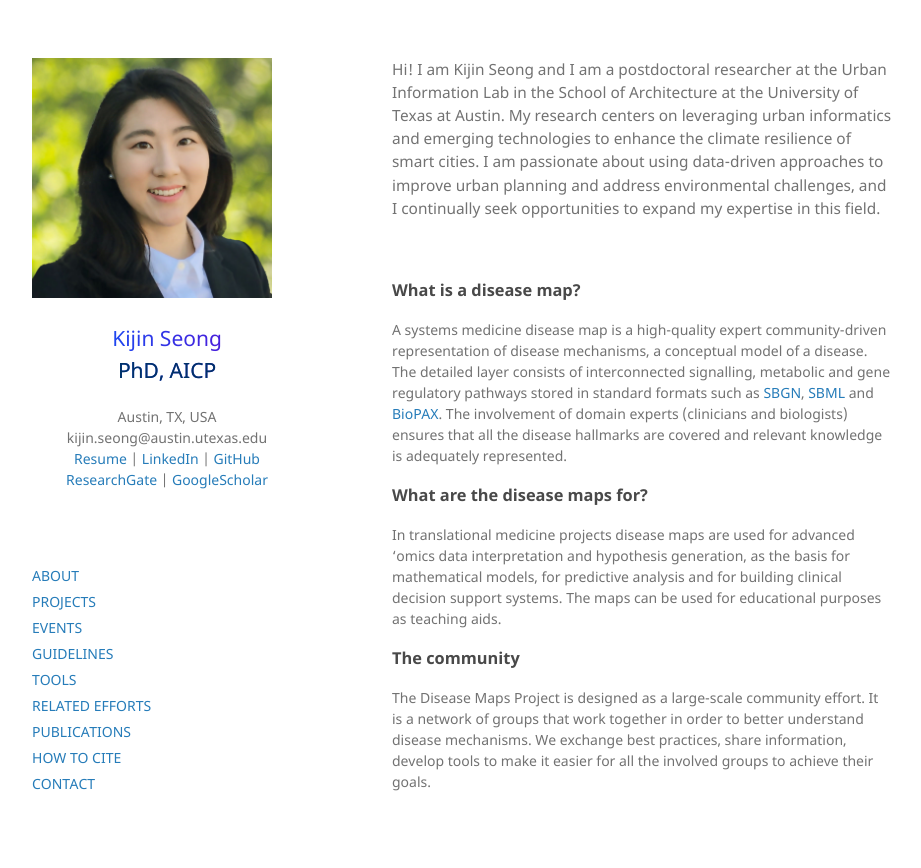
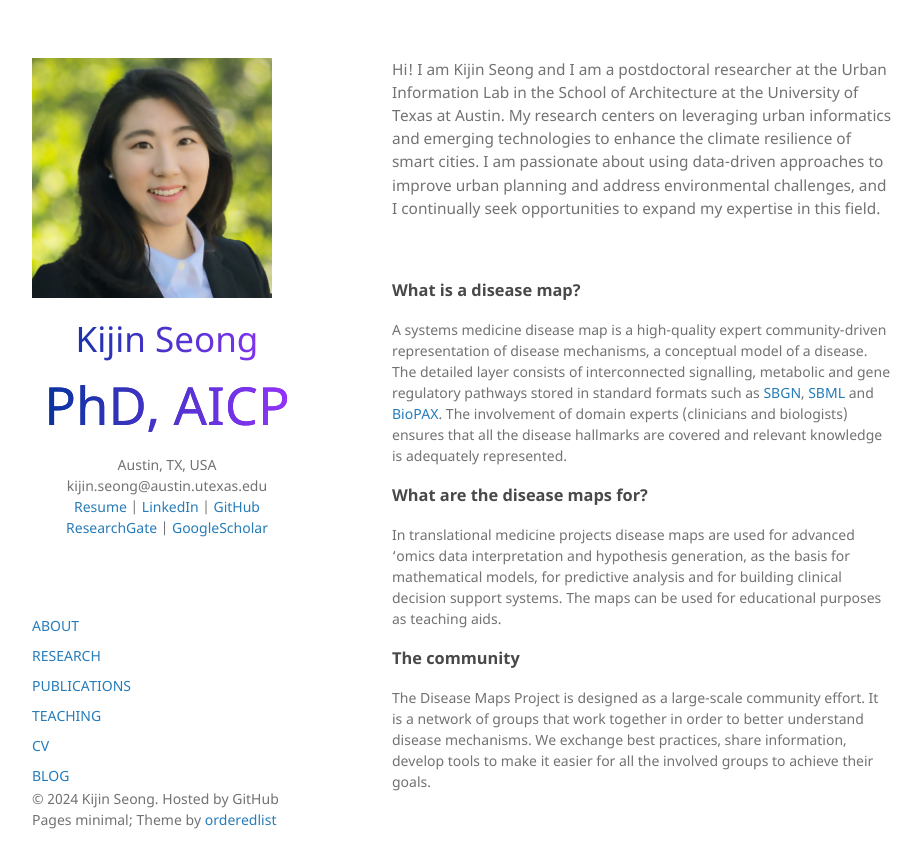
Before and after one commit to kijinseong/kijinseong.github.io, a Jekyll site: the page built from index.md, in a window 1280 px wide. Shown: the top 868 px of the page, without its empty margins (178-1099 px from the left). Built offline with Jekyll 4.4.1, drawn with Linux system fonts in a browser that asks for light colours.

Commit message:
Update default.html

```diff
--- a/_layouts/default.html
+++ b/_layouts/default.html
@@ -13,18 +13,20 @@
 
     <style>
           .header-title {
-            font-size: 1.5em; /* Smaller font size */
-            background: linear-gradient(to right, #0066ff 0%, #6600cc 100%);
+            font-size: 2.5em; /* Smaller font size */
+            background: linear-gradient(to right, #003399 0%, #9933ff 100%);
             -webkit-background-clip: text;
             color: transparent;
             text-align: center;
-            margin: 20px 0;
+            margin: 10px 0;
           }
 
           .header-title .sub-title {
             display: block;  /* Ensures "PhD, AICP" is on the next line */
-            font-size: 1em;  /* Smaller font size for the subtitle */
-            color: #003366;  /* Dark Blue color for the subtitle */
+            font-size: 1.5em;  /* Smaller font size for the subtitle */
+            background: linear-gradient(to right, #003399 0%, #9933ff 100%);
+            -webkit-background-clip: text;
+            color: transparent;
           }
         </style>
 
@@ -54,15 +56,12 @@
       <br />
       <br />
 
-        <p style="line-height:6px;"><a href="/about">ABOUT</a></p>
-        <p style="line-height:6px;"><a href="/projects">PROJECTS</a></p>
-        <p style="line-height:6px;"><a href="/events">EVENTS</a></p>
-        <p style="line-height:6px;"><a href="/guidelines">GUIDELINES</a></p>
-        <p style="line-height:6px;"><a href="/tools">TOOLS</a></p>
-        <p style="line-height:6px;"><a href="/relatedefforts">RELATED EFFORTS</a></p>
-        <p style="line-height:6px;"><a href="/publications">PUBLICATIONS</a></p>
-        <p style="line-height:6px;"><a href="/howtocite">HOW TO CITE</a></p>
-        <p style="line-height:6px;"><a href="/contact">CONTACT</a></p>
+        <p style="line-height:10px;"><a href="/about">ABOUT</a></p>
+        <p style="line-height:10px;"><a href="/research">RESEARCH</a></p>
+        <p style="line-height:10px;"><a href="/publications">PUBLICATIONS</a></p>
+        <p style="line-height:10px;"><a href="/teaching">TEACHING</a></p>
+        <p style="line-height:10px;"><a href="/cv">CV</a></p>
+        <p style="line-height:10px;"><a href="/blog">BLOG</a></p>
 
       </header>
 
@@ -76,6 +75,9 @@
         {% if site.github.is_project_page %}
         <p>This project is maintained by <a href="{{ site.github.owner_url }}">{{ site.github.owner_name }}</a></p>
         {% endif %}
+
+        <p class="footer-text">© 2024 Kijin Seong. Hosted by GitHub Pages minimal; Theme by <a href="https://github.com/orderedlist">orderedlist</a></small></p>
+
         <!--<p><small>Hosted on GitHub Pages &mdash; Theme by <a href="https://github.com/orderedlist">orderedlist</a></small></p>-->
       </footer>
     </div>
```
